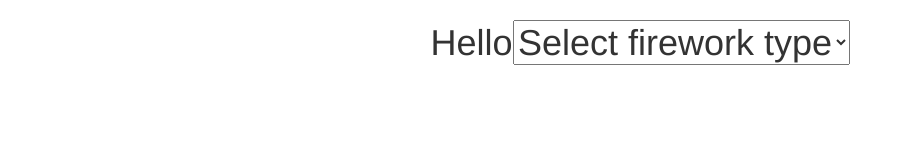
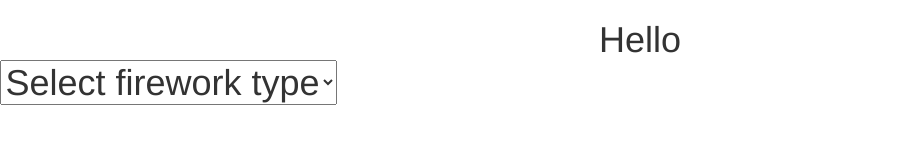
Before and after one commit to coherencez/acme-explosives, a website: page index.html in a window 1280 px wide. Shown: the whole page, without its empty margins (0-913 px from the left). Drawn offline with nearby package versions, Linux system fonts and the light colour scheme.

Commit message:
js adjustments

```diff
--- a/css/main.css
+++ b/css/main.css
@@ -6,4 +6,5 @@
 	text-align: left;
 	font-weight: bolder;
 	font-size: .6em;
+	margin: 0;
 }
--- a/index.html
+++ b/index.html
@@ -8,7 +8,7 @@
 	<link rel="stylesheet" href="css/main.css">
 </head>
 <body>
-<h1>Hello</h1>
+<h1 id="heading">Hello</h1>
 	<div class="container">
 		<div id="output" class="row">
 
--- a/js/main.js
+++ b/js/main.js
@@ -37,7 +37,7 @@ var thirdAJAX = function() {
   });
 };
 
-var $selectBox = $('<select/>').attr('id', 'selectBox'),
+var $selectBox = $('<select/>').attr('id', 'selectBox').css('display', 'block'),
 		$selectDisabled = $('<option/>'),
 		$selOption = $('<option/>'),
 		$selOption2 = $('<option/>');
@@ -50,7 +50,7 @@ var $selectBox = $('<select/>').attr('id', 'selectBox'),
 		$selectBox.append($selOption);
 		$selectBox.append($selOption2);
 
-		$('h1').append($selectBox);
+		$('#heading').append($selectBox);
 
 
 
```
